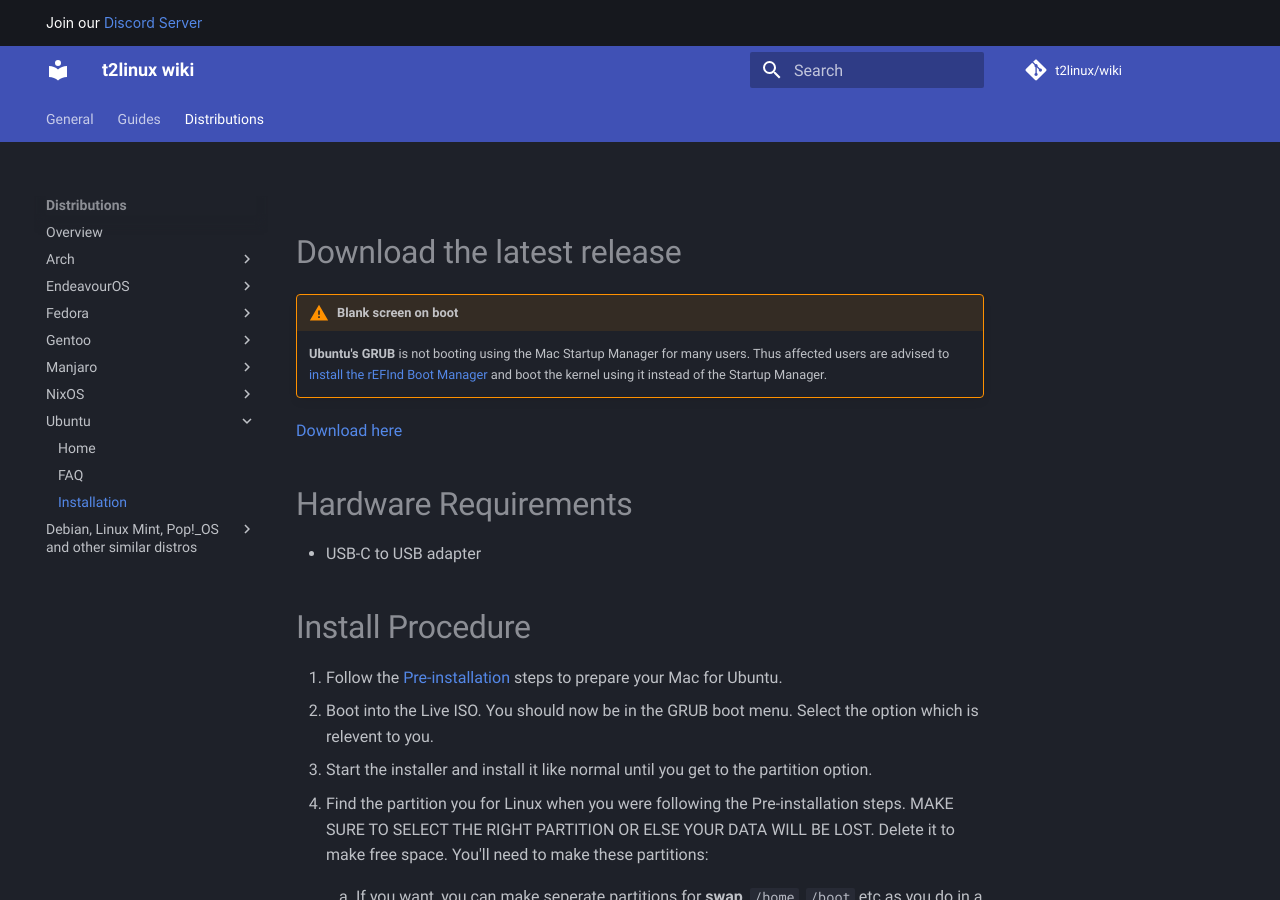
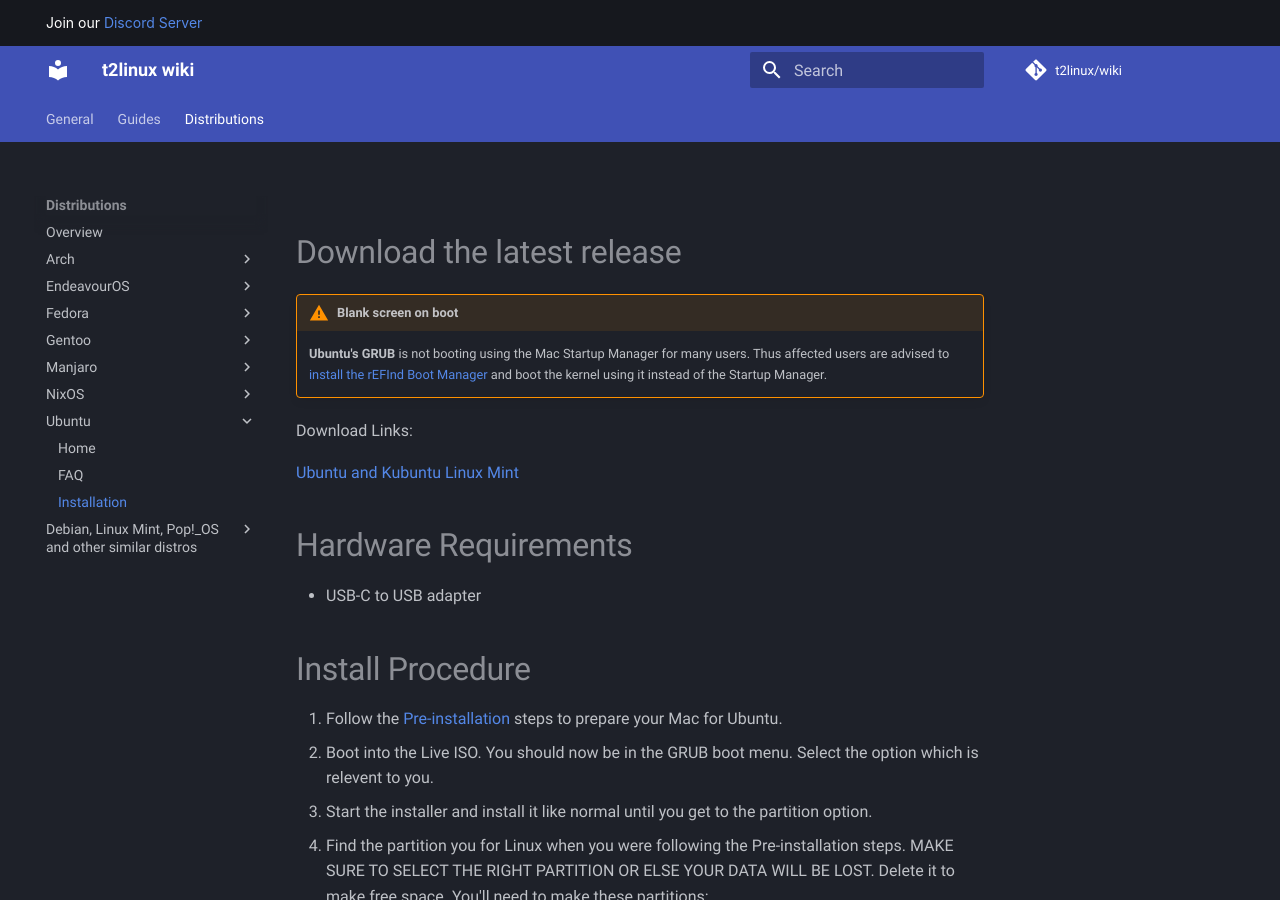
Before and after one commit to t2linux/wiki, an MkDocs documentation site: the page built from docs/distributions/ubuntu/installation.md, in a window 1280 px wide and 900 px high. Built offline with MkDocs 1.6.1 and Material for MkDocs 9.7.7, drawn with Linux system fonts in a browser that asks for light colours; comment, search, counter and statistics services are not loaded.

Commit message:
Update installation.md

```diff
--- a/docs/distributions/ubuntu/installation.md
+++ b/docs/distributions/ubuntu/installation.md
@@ -3,7 +3,10 @@
 !!! Warning "Blank screen on boot"
     **Ubuntu's GRUB** is not booting using the Mac Startup Manager for many users. Thus affected users are advised to [install the rEFInd Boot Manager](https://wiki.t2linux.org/guides/refind/) and boot the kernel using it instead of the Startup Manager.
 
-[Download here](https://github.com/t2linux/T2-Ubuntu/releases/latest)
+Download Links:
+
+[Ubuntu and Kubuntu](https://github.com/t2linux/T2-Ubuntu/releases/latest)
+[Linux Mint](https://github.com/t2linux/T2-Mint/releases/latest)
 
 # Hardware Requirements
 
```
